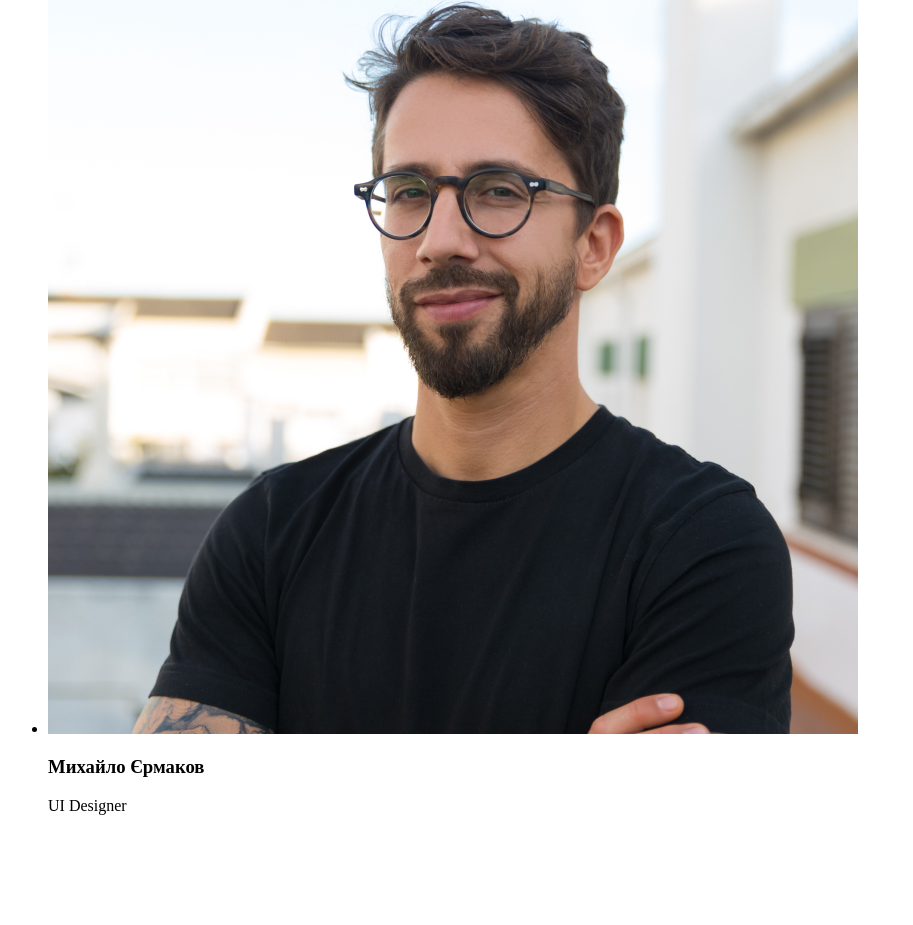
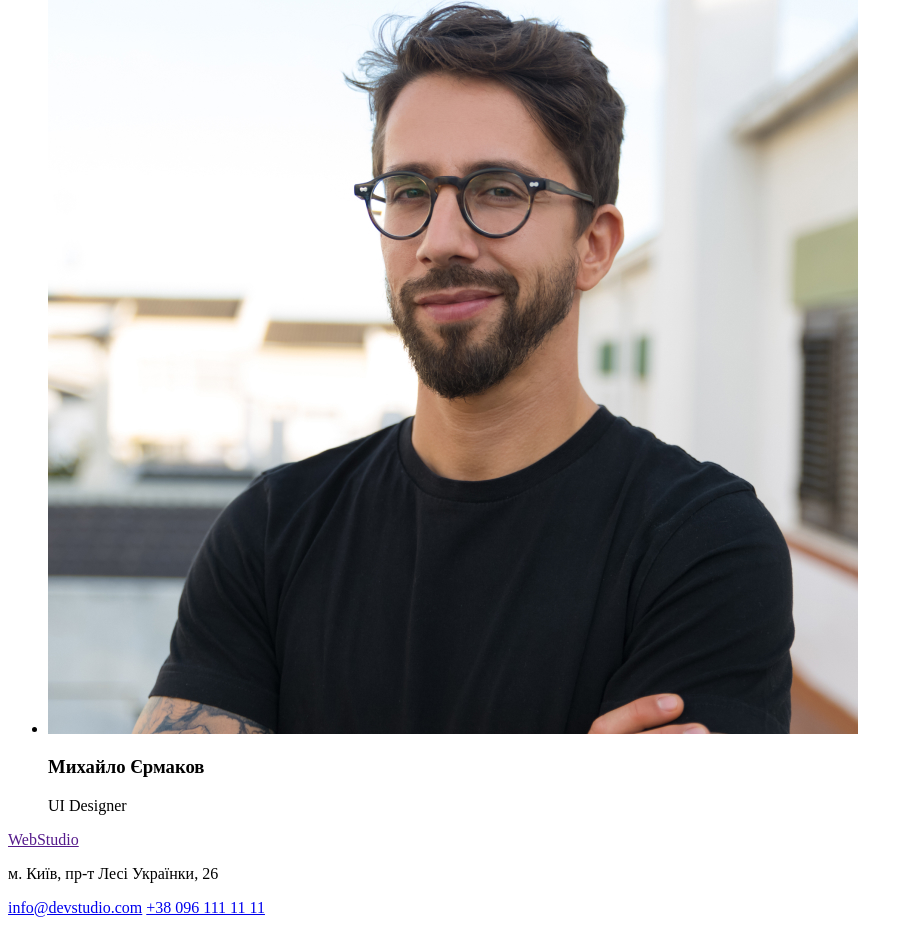
Before and after one commit to ArthurYurkov/goit-markup-hw-01, a plain HTML site: page index.html in a window 1280 px wide. Shown: the part 4247-5172 px from the top of the page, without its empty margins (0-913 px from the left). Before the commit the page ends 5078 px from the top, so only its background shows below. Drawn offline with Linux system fonts and the light colour scheme.

Commit message:
finish html

```diff
--- a/index.html
+++ b/index.html
@@ -94,6 +94,10 @@
 
         <!--knock knock-->
         <footer>
+            <a href="">WebStudio</a>
+            <p>м. Київ, пр-т Лесі Українки, 26</p>
+            <a href="mailto:info@devstudio.com">info@devstudio.com</a>
+            <a href="tel:+380961111111">+38 096 111 11 11</a>
 
         </footer>
     </body>
```
